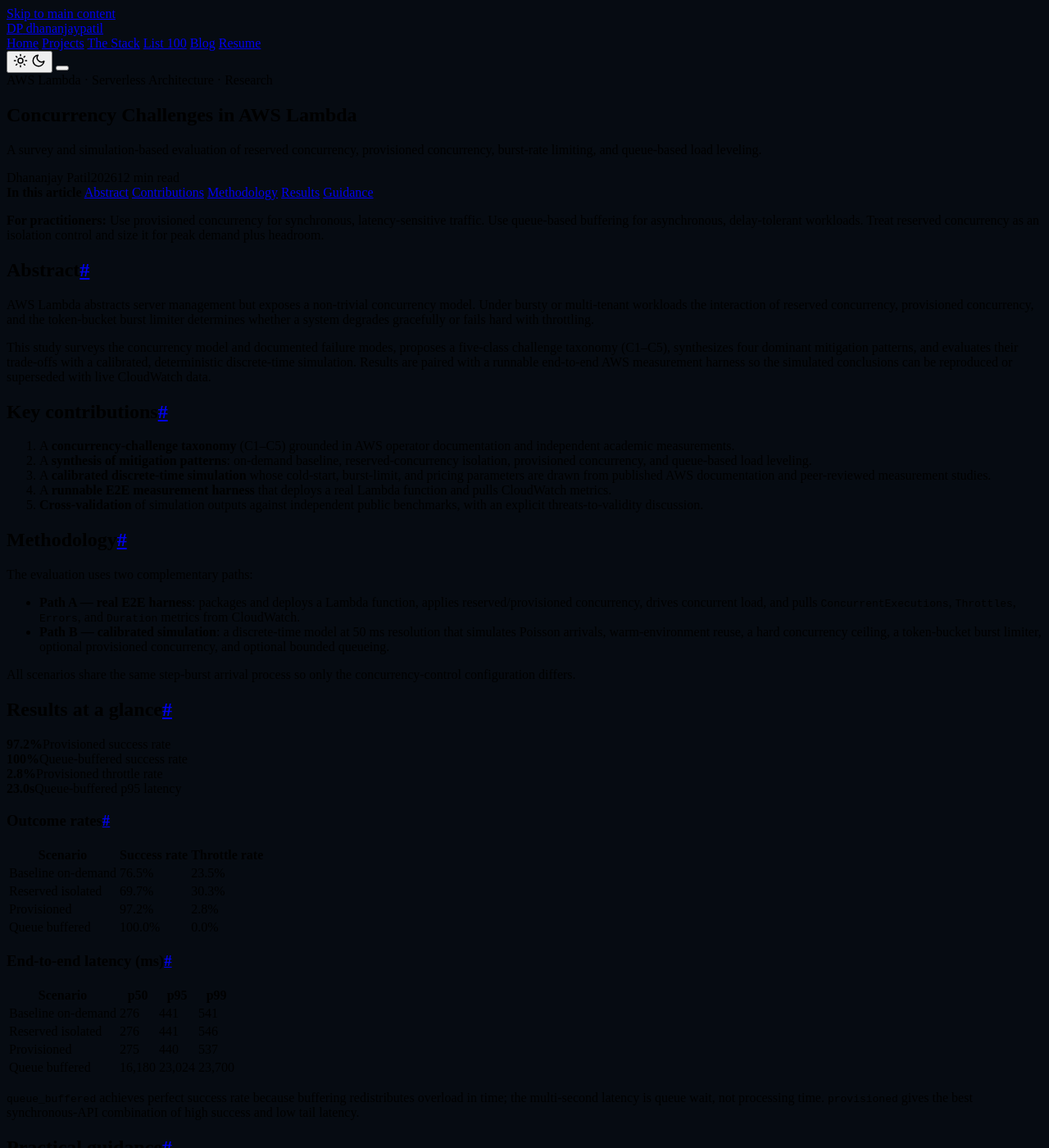
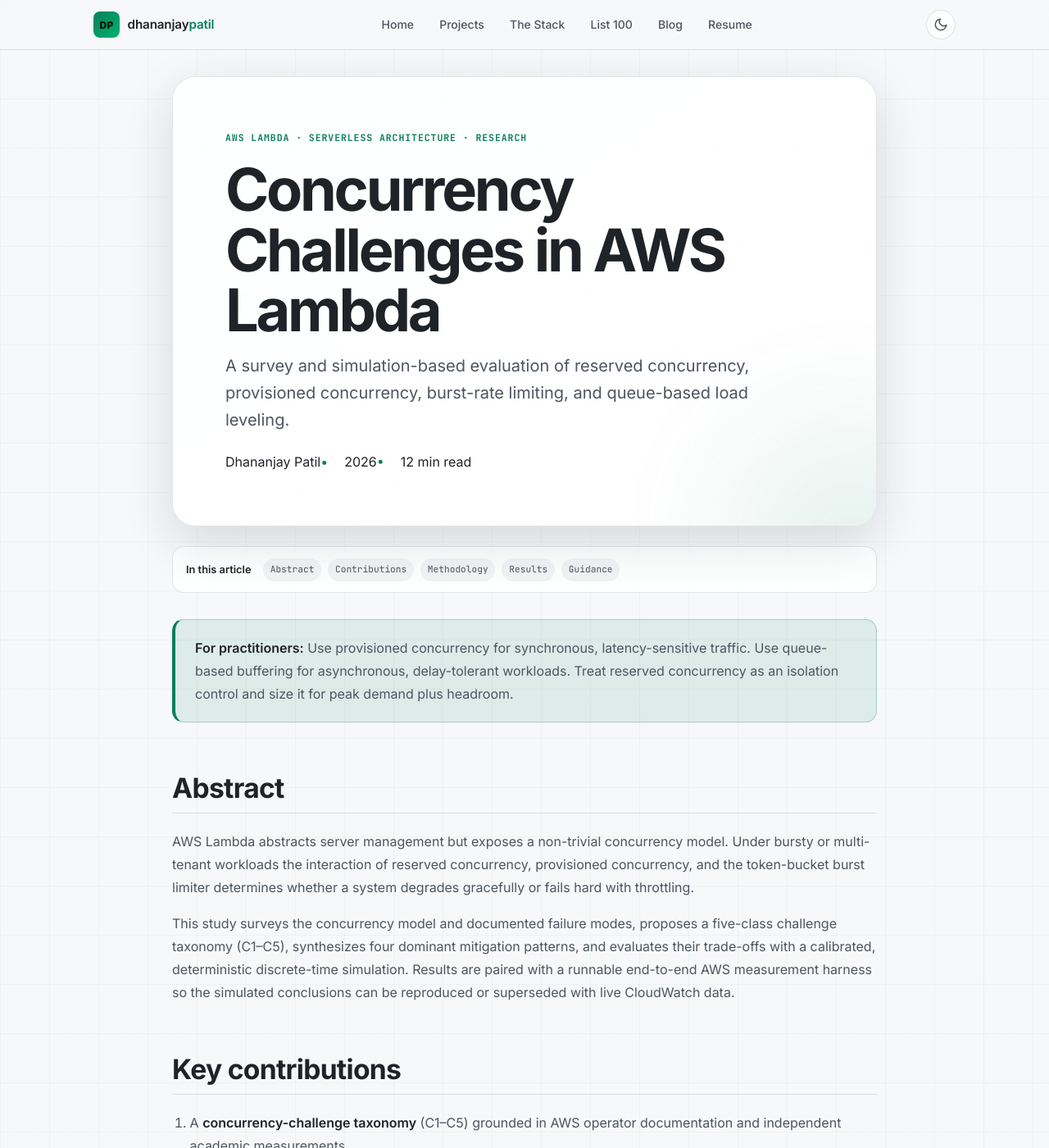
Before and after one commit to dhananjay8/dhananjay8, a Jekyll site: the page built from aws-lambda-concurrency.md, in a window 1280 px wide and 1400 px high. Shown: the whole window at 82% size. Built offline with Jekyll 4.4.1, drawn with Linux system fonts in a browser that asks for light colours.

Commit message:
fix: restore Jekyll stylesheet compilation

```diff
--- a/assets/css/style.scss
+++ b/assets/css/style.scss
@@ -1,3 +1,5 @@
+---
+---
 /* ============================================================
    DHANANJAY PATIL — Portfolio Stylesheet
    Modern dark theme, glassmorphism, smooth animations
@@ -1993,3 +1995,10 @@ h3:hover .anchor-link,
   .resume-skills { grid-template-columns: 1fr; }
   .story-technical-note { grid-template-columns: 1fr; gap: 0.4rem; }
 }
+
+/* Mobile Engineering Story rules */
+@media (max-width: 480px) {
+  .story-detail-grid { grid-template-columns: 1fr; gap: 0.75rem; }
+  .story-lead { font-size: 0.95rem; }
+  .story-impact { gap: 0.45rem; }
+}
```
